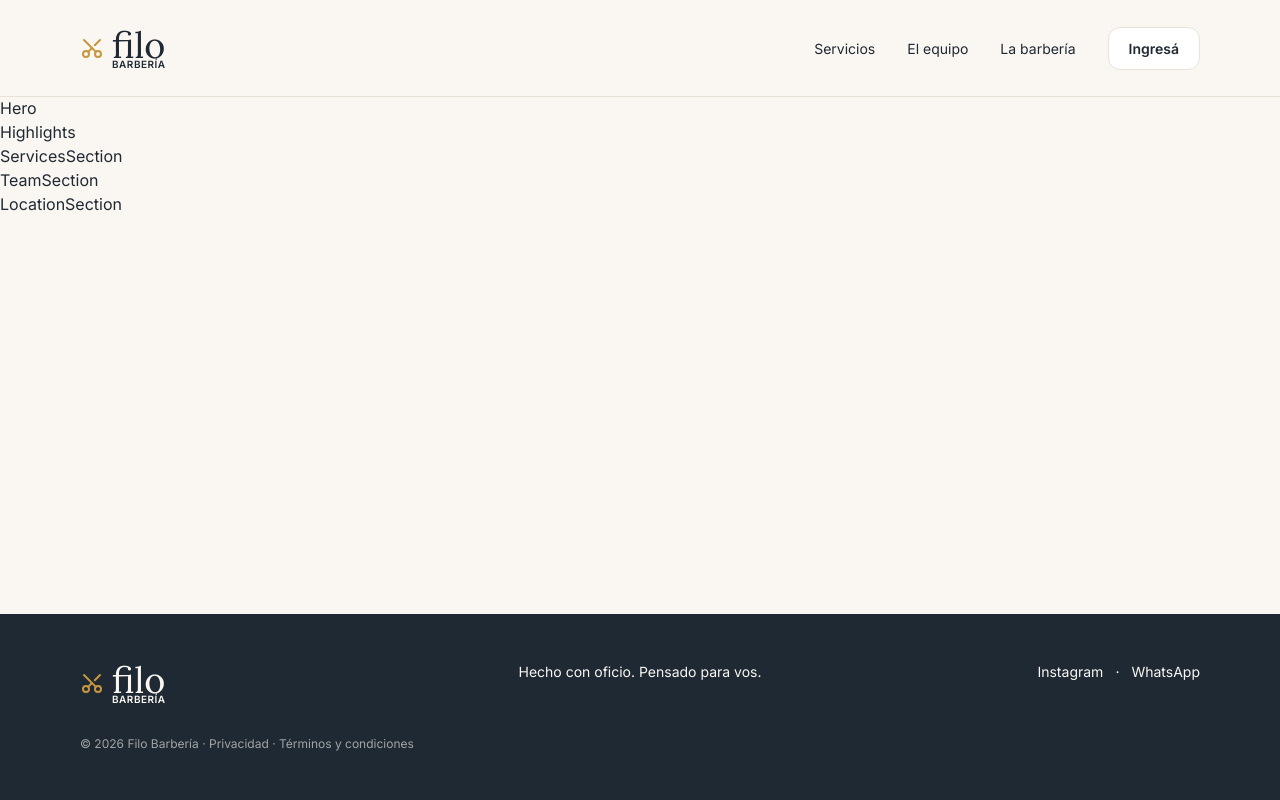
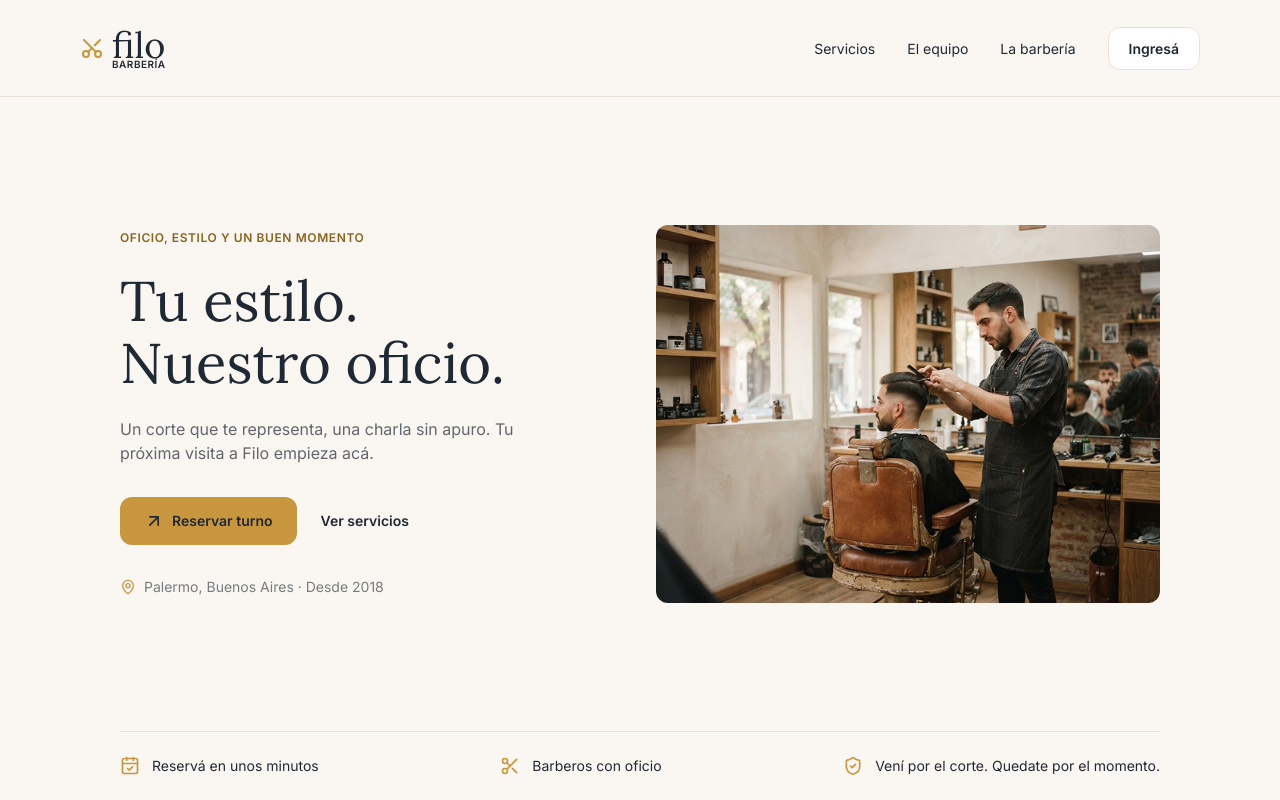
Before and after one commit to LucianoMaciel10/filo-barberia, a React (Vite) app in the folder client/: page / in a window 1280 px wide. Shown: the top 800 px of the page. Built offline with nearby package versions, Linux system fonts and the light colour scheme.

Commit message:
feat: agregar hero y highlights a la página de inicio

```diff
--- a/client/src/components/home/Hero.jsx
+++ b/client/src/components/home/Hero.jsx
@@ -1,5 +1,60 @@
+import { ArrowUpRight, MapPin } from "lucide-react";
+import heroImg from "../../assets/hero-barberia.png";
+
 function Hero() {
-  return <div>Hero</div>;
+  return (
+    <section className="flex-1 grid items-center gap-8 py-10 md:py-16 md:grid-cols-2">
+      {/* Texto */}
+      <div>
+        <p className="text-xs font-semibold uppercase tracking-wider text-dorado-oscuro">
+          Oficio, estilo y un buen momento
+        </p>
+
+        <h1 className="mt-6 text-[40px] leading-[1.1] lg:text-[56px]">
+          Tu estilo.
+          <span className="block text-nowrap">Nuestro oficio.</span>
+        </h1>
+
+        <p className="mt-6 max-w-md text-charcoal/70">
+          Un corte que te representa, una charla sin apuro. Tu próxima visita a
+          Filo empieza acá.
+        </p>
+
+        <div className="mt-8 flex flex-wrap items-center gap-6">
+          <a
+            href="#"
+            className="inline-flex h-12 items-center gap-2 rounded-brand bg-dorado px-6 text-sm font-semibold transition-colors hover:bg-dorado/90"
+          >
+            <ArrowUpRight className="size-5" aria-hidden="true" />
+            Reservar turno
+          </a>
+          <a
+            href="#servicios"
+            className="text-sm font-semibold transition-colors hover:text-dorado"
+          >
+            Ver servicios
+          </a>
+        </div>
+
+        <p className="mt-8 flex items-center gap-2 text-sm text-charcoal/60">
+          <MapPin className="size-4 text-dorado" aria-hidden="true" />
+          Palermo, Buenos Aires · Desde 2018
+        </p>
+      </div>
+
+      {/* Imagen */}
+      <figure className="mx-auto w-full lg:justify-self-end">
+        <img
+          src={heroImg}
+          alt="Barbero cortando el pelo a un cliente en una silla de cuero dentro de Filo Barbería"
+          width="684"
+          height="500"
+          fetchPriority="high"
+          className="aspect-4/3 w-full rounded-brand object-cover"
+        />
+      </figure>
+    </section>
+  );
 }
 
 export default Hero;
--- a/client/src/components/home/Highlights.jsx
+++ b/client/src/components/home/Highlights.jsx
@@ -1,5 +1,24 @@
+import { CalendarCheck, Scissors, ShieldCheck } from "lucide-react";
+
+const highlights = [
+  { icon: CalendarCheck, text: "Reservá en unos minutos" },
+  { icon: Scissors, text: "Barberos con oficio" },
+  { icon: ShieldCheck, text: "Vení por el corte. Quedate por el momento." },
+];
+
 function Highlights() {
-  return <div>Highlights</div>;
+  return (
+    <section aria-label="Por qué elegirnos">
+      <ul className="flex flex-col gap-4 border-t border-borde py-6 md:flex-row md:items-center md:justify-between">
+        {highlights.map(({ icon: Icon, text }) => (
+          <li key={text} className="flex items-center gap-3 text-sm">
+            <Icon className="size-5 shrink-0 text-dorado" aria-hidden="true" />
+            {text}
+          </li>
+        ))}
+      </ul>
+    </section>
+  );
 }
 
 export default Highlights;
--- a/client/src/index.css
+++ b/client/src/index.css
@@ -8,6 +8,7 @@
   --color-confirmado: #28724d;
   --color-pendiente: #fff3cc;
   --color-cancelado: #b5443e;
+  --color-dorado-oscuro: #8a6420;
 
   /* Tonos de apoyo (aproximados, ver nota abajo) */
   --color-arena: #f2ebe0; /* botón deshabilitado, chips ocupados, skeleton */
--- a/client/src/pages/Home.jsx
+++ b/client/src/pages/Home.jsx
@@ -7,8 +7,11 @@ import TeamSection from "../components/home/TeamSection";
 export default function Home() {
   return (
     <>
-      <Hero />
-      <Highlights />
+      {/* Primera pantalla: ocupa el alto de la ventana menos el navbar */}
+      <div className="px-6 xl:px-30 flex min-h-[calc(100dvh-5rem)] flex-col md:min-h-[calc(100dvh-6rem)]">
+        <Hero />
+        <Highlights />
+      </div>
       <ServicesSection />
       <TeamSection />
       <LocationSection />
```
Also changed, not shown: client/src/assets/hero-barberia.png (added).
